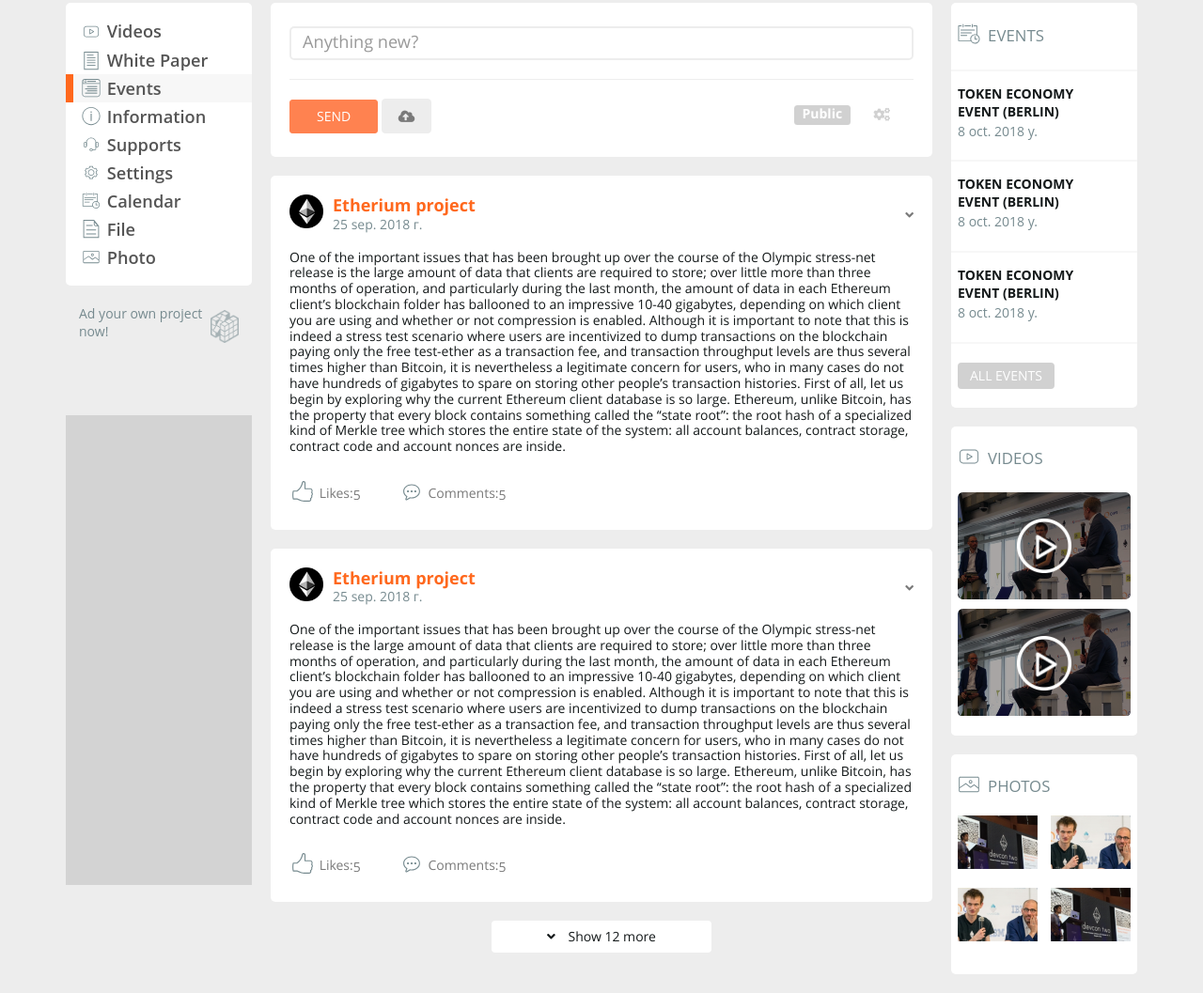
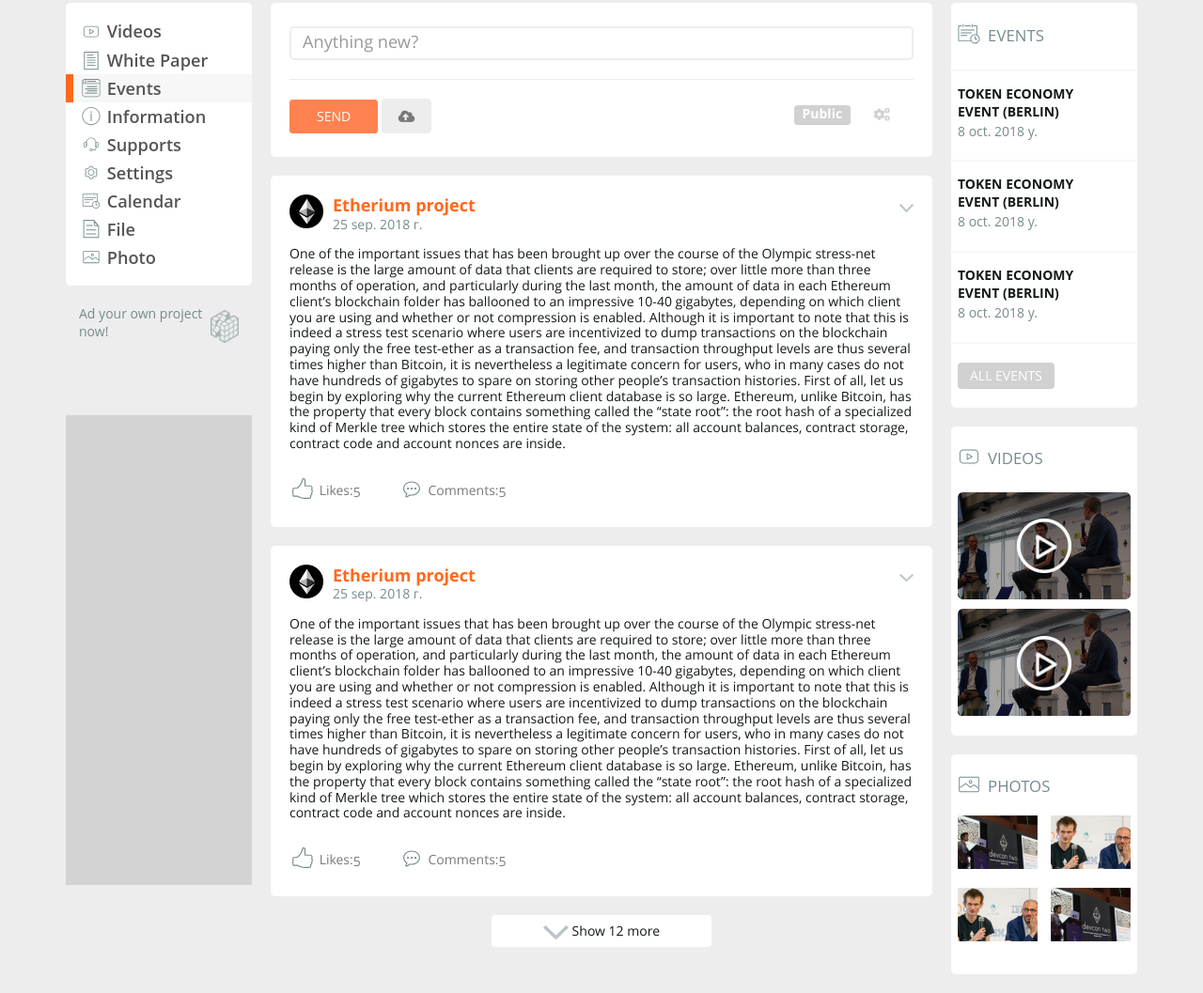
Before and after one commit to mderkach/Bixels, a website: page app/project-page.html in a window 1280 px wide. Shown: the part 337-1394 px from the top of the page at 94% size. Drawn offline with Linux system fonts and the light colour scheme; grey boxes are pictures that could not be loaded; files whose address does not match are found by name.

Commit message:
chevron project fix

```diff
--- a/app/project-page.html
+++ b/app/project-page.html
@@ -355,7 +355,7 @@
 										<li class="dropdown">
 											<a class="dropdown-toggle chevron-down" data-toggle="dropdown" href="#" aria-label="Toggle stream entry menu"
 											 aria-haspopup="true">
-												<i class="fa fa-angle-down"></i>
+												<img src="./img/chevron_down_gray.png" alt="">
 											</a>
 											<ul class="dropdown-menu pull-right">
 												<li>
@@ -463,7 +463,7 @@
 										<li class="dropdown">
 											<a class="dropdown-toggle chevron-down" data-toggle="dropdown" href="#" aria-label="Toggle stream entry menu"
 											 aria-haspopup="true">
-												<i class="fa fa-angle-down"></i>
+												<img src="./img/chevron_down_gray.png" alt="">
 											</a>
 											<ul class="dropdown-menu pull-right">
 												<li>
@@ -552,7 +552,7 @@
 					<!-- Sample post -->
 					<!-- load more -->
 					<button class="col-dr-2 col-xs-4 btn btn__post-more">
-						<i class="fa fa-angle-down"></i>
+						<img src="./img/chevron_down_gray.png" alt="">
 						Show <span id="posts-count">12</span> more
 					</button>
 					<!-- load more -->
```
